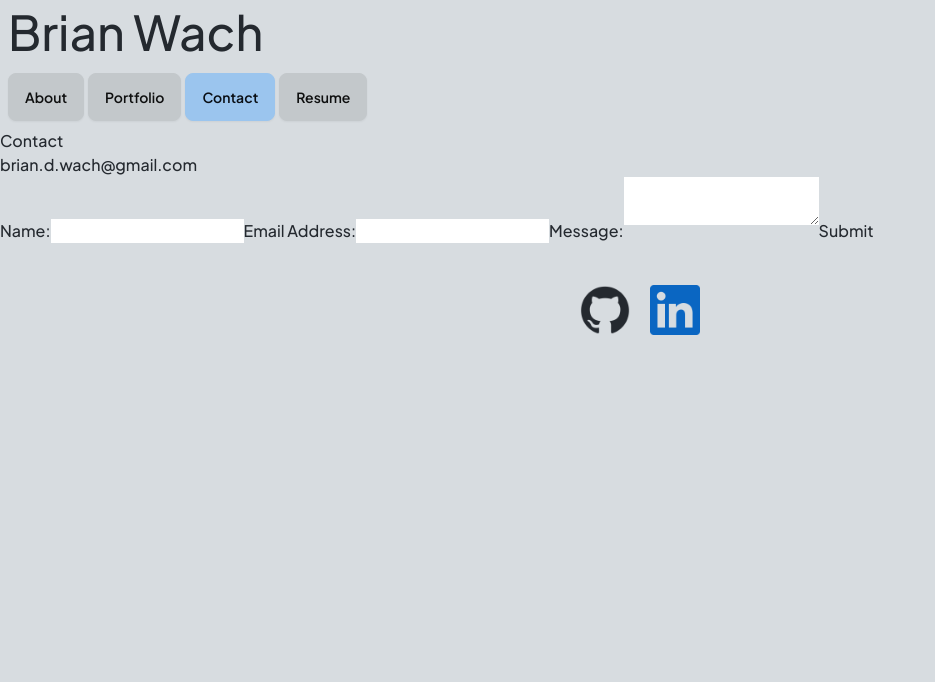
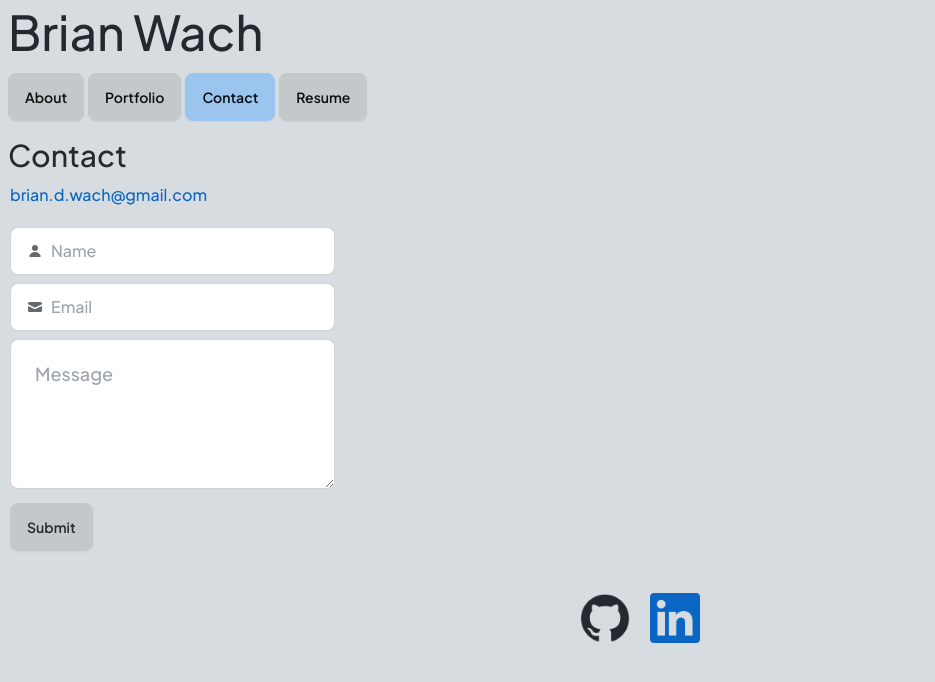
Before and after one commit to briandwach/portfolio-react, a React (Vite) app: page /Contact in a window 1280 px wide. Shown: the top 682 px of the page, without its empty margins (0-935 px from the left). Built offline with nearby package versions, Linux system fonts and the light colour scheme.

Commit message:
7.28.24/Contact/Update component with Daisy UI and Tailwind stylings

```diff
--- a/src/pages/Contact.jsx
+++ b/src/pages/Contact.jsx
@@ -92,44 +92,72 @@ function Contact() {
 
   return (
     <div>
-      <h1>Contact</h1>
-      <div className="contactForm">
-      <a className="emailLink" href="mailto:brian.d.wach@gmail.com">brian.d.wach@gmail.com</a>
-      <form className="form" onSubmit={handleFormSubmit}>
-        <label htmlFor="nameInput" className="d-block">Name:</label>
+      <h1 className='text-3xl m-2'>Contact</h1>
+      <div className='m-[10px]'>
+        <a
+          className='text-accent desktop:hover:text-success desktop:active:text-base-content'
+          href="mailto:brian.d.wach@gmail.com">brian.d.wach@gmail.com
+        </a>
+        <form className="form-control mt-[20px]" onSubmit={handleFormSubmit}>
+
+
+          <label htmlFor="nameInput" className="input input-bordered flex items-center gap-2 w-[325px] bg-white mb-2">
+            <svg
+              xmlns="http://www.w3.org/2000/svg"
+              viewBox="0 0 16 16"
+              fill="currentColor"
+              className="h-4 w-4 opacity-70">
+              <path
+                d="M8 8a3 3 0 1 0 0-6 3 3 0 0 0 0 6ZM12.735 14c.618 0 1.093-.561.872-1.139a6.002 6.002 0 0 0-11.215 0c-.22.578.254 1.139.872 1.139h9.47Z" />
+            </svg>
             <input
-          className="d-block mb-3"
+              className="grow"
               value={name}
               name="name"
               id="nameInput"
-          autoComplete="name"
+              placeholder='Name'
               onChange={handleInputChange}
               onBlur={handleInputBlur}
               type="text"
             />
-        <label htmlFor="emailInput" className="d-block">Email Address:</label>
+          </label>
+
+          <label htmlFor="emailInput" className="input input-bordered flex items-center gap-2 w-[325px] bg-white mb-2">
+            <svg
+              xmlns="http://www.w3.org/2000/svg"
+              viewBox="0 0 16 16"
+              fill="currentColor"
+              className="h-4 w-4 opacity-70">
+              <path
+                d="M2.5 3A1.5 1.5 0 0 0 1 4.5v.793c.026.009.051.02.076.032L7.674 8.51c.206.1.446.1.652 0l6.598-3.185A.755.755 0 0 1 15 5.293V4.5A1.5 1.5 0 0 0 13.5 3h-11Z" />
+              <path
+                d="M15 6.954 8.978 9.86a2.25 2.25 0 0 1-1.956 0L1 6.954V11.5A1.5 1.5 0 0 0 2.5 13h11a1.5 1.5 0 0 0 1.5-1.5V6.954Z" />
+            </svg>
             <input
-          className="d-block mb-3"
+              className="grow"
               value={email}
               name="email"
               id="emailInput"
-          autoComplete="email"
+              placeholder="Email"
               onChange={handleInputChange}
               onBlur={handleInputBlur}
               type="email"
             />
-        <label htmlFor="messageInput" className="d-block">Message:</label>
+          </label>
+
+          <label htmlFor="messageInput">
           <textarea
-          className="mb-3 messageInput"
+            className="textarea textarea-bordered textarea-lg w-[325px] min-h-[150px] bg-white mb-2"
             value={message}
             name="message"
             id="messageInput"
-          autoComplete="off"
+            placeholder="Message"
             onChange={handleInputChange}
             onBlur={handleInputBlur}
             type="text"
           />
-        <button type="submit" className="d-block mb-3">Submit</button>
+          </label>
+          <button type="submit" className="btn mb-3 w-fit">Submit</button>
         </form>
       </div>
     </div>
```
Lines whose indentation alone changed are shown as unchanged.
